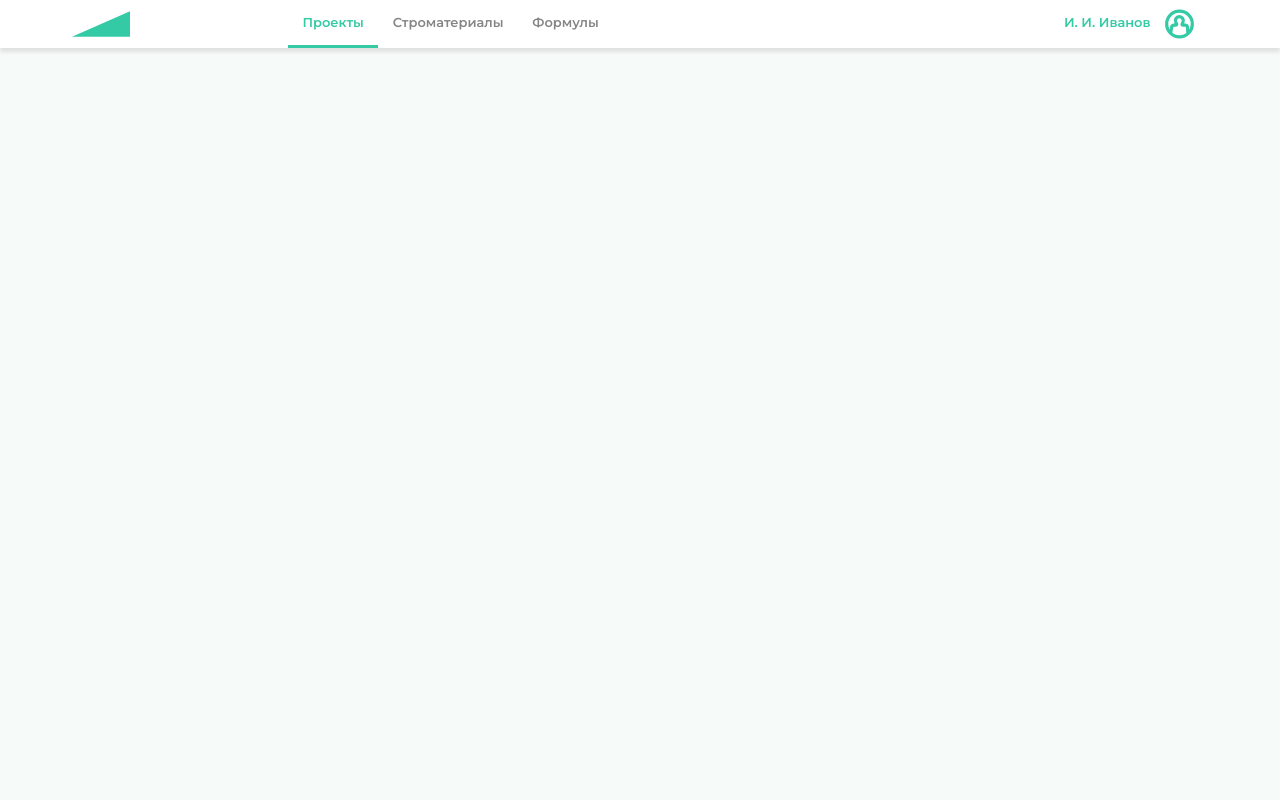
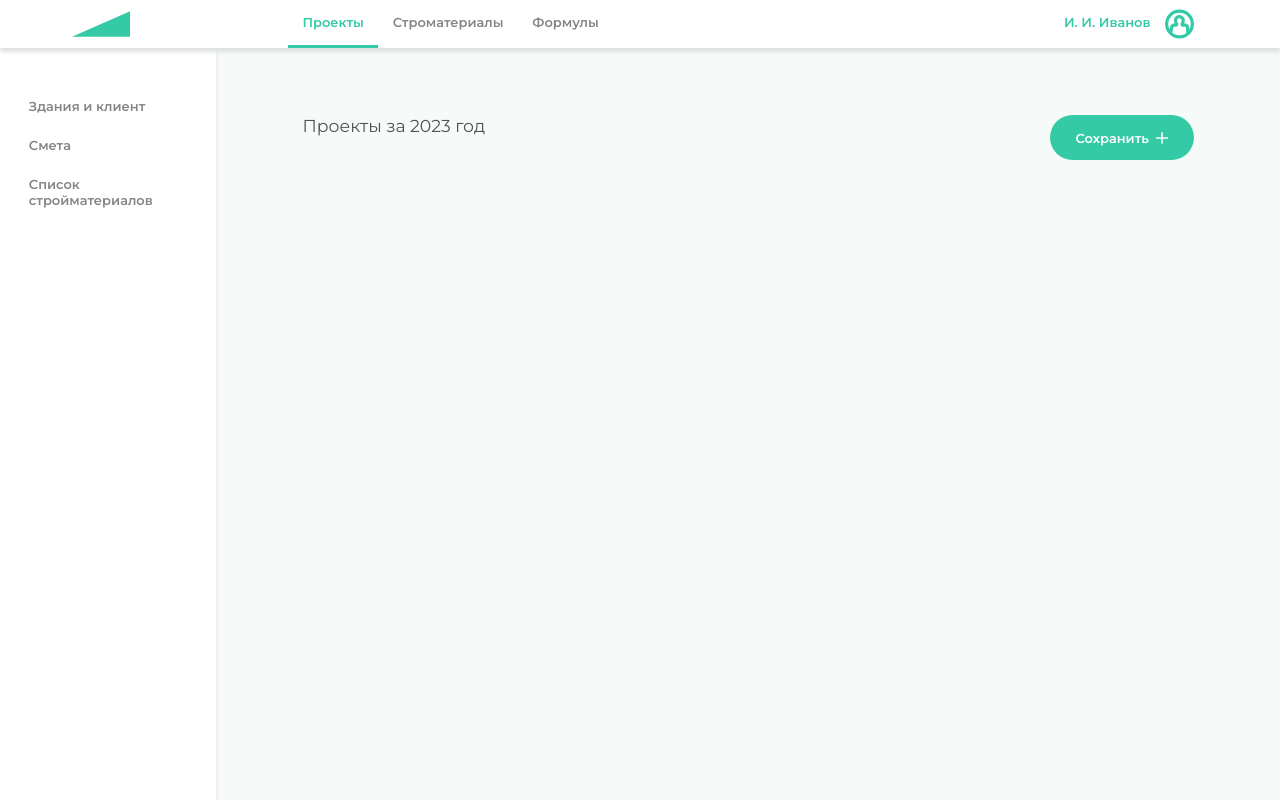
Before and after one commit to MariaSadovn1kova/project_and_resource_management, a Vue app in the folder client/: page /create_project in a window 1280 px wide. Built offline with nearby package versions, Linux system fonts and the light colour scheme.

Commit message:
Верстка

```diff
--- a/client/src/App.vue
+++ b/client/src/App.vue
@@ -4,6 +4,7 @@
     <div class="app__container">
       <main-sidebar v-if = "this.$route.name=='Projects'" class="main__sidebar" :sidebar_menu_items = "sidebar_projects_items" :default_active_item = "sidebar_projects_items[0]"/>
       <main-sidebar v-if = "this.$route.name=='Materials'" class="main__sidebar" :sidebar_menu_items = "sidebar_materials_items" :default_active_item = "sidebar_projects_items[0]"/>
+      <main-sidebar v-if = "this.$route.name=='CreateProject'" class="main__sidebar" :sidebar_menu_items = "sidebar_create_project_items" :default_active_item = "sidebar_projects_items[0]"/>
       <router-view class="router-view"/>
     </div>
   </div>
@@ -22,6 +23,11 @@
         { title:'Фундамент'},
         { title:'Коробка'},
         { title:'Крыша'},
+        ],
+        sidebar_create_project_items:[
+        { title:'Здания и клиент'},
+        { title:'Смета'},
+        { title:'Список стройматериалов'},
         ],
       }
     }
--- a/client/src/components/UI/menu/Navbar.vue
+++ b/client/src/components/UI/menu/Navbar.vue
@@ -22,7 +22,7 @@ export default {
         }
     },
     methods: {
-        setActive(newActive){
+        setActive(newActive, sidebarActive){
             this.activePage = newActive;
         }
     }
--- a/client/src/router/index.js
+++ b/client/src/router/index.js
@@ -14,6 +14,11 @@ const routes = [
     path: '/materials',
     name: 'Materials',
     component: () => import('../views/Materials.vue')
+  },
+  {
+    path: '/create_project',
+    name: 'CreateProject',
+    component: () => import('../views/CreateProject.vue')
   }
 ]
 
--- /dev/null
+++ b/client/src/views/CreateProject.vue
@@ -0,0 +1,45 @@
+<template>
+  <div class="create-project__container">
+    <div class="header__container">
+      <div class="projects__tittle">
+        Проекты за 2023 год
+      </div>
+        <custom-button class="save__btn">
+        <div class="button__content">
+          <div class="button__title">
+            Сохранить
+          </div>
+          <img class="projects__img" src="@/assets/add__picture.svg">
+        </div>
+      </custom-button>
+    </div>
+    <div class=""></div>
+  </div>
+</template>
+
+<script>
+export default {
+
+}
+</script>
+
+<style lang="scss" scoped>
+ .header__container{
+    display: flex;
+    justify-content: space-between;
+    .projects__tittle{
+      font-size: 1.2rem;
+      color: #525252;
+    }
+    .projects__img{
+      width: 0.8rem;
+    }
+    .button__content{
+      display: flex;
+      justify-content: space-between;
+    }
+    .save__btn{
+        width: 10rem;
+    }
+  }
+</style>
--- a/client/src/views/Projects.vue
+++ b/client/src/views/Projects.vue
@@ -2,9 +2,9 @@
   <div class="projects__container">
     <div class="header__container">
       <div class="projects__tittle">
-        Проекты за 2023 год
+        Проекты за {{this.$store.state.active_sidebar_menu_item}} год
       </div>
-      <router-link to="/">
+      <router-link to="/create_project">
         <custom-button>
         <div class="button__content">
           <div class="button__title">
@@ -18,7 +18,6 @@
     <local-navbar :menu_items = "menu_items" :active_menu_item = "active_menu_item" @change="changeActive"/>
     <input class="projects__search" type="text" placeholder="Адрес проекта..." v-model="searchQuery">
     <project-list :projects = "sortedAndSearchProject"/>
-    <p>{{$store.state.active_sidebar_menu_item}}</p>
   </div>
 </template>
 
@@ -36,6 +35,7 @@ export default {
         {id: 2, address: 'ул. Некрасова 31', client_name: 'Петров Петр Петрович', date: '12.01.2023', status: 'finished'},
       ],
       active_menu_item: 'all',
+      active_sidebar_menu_item: '2023',
       searchQuery: '',
       selectedSort: '',
     }
@@ -43,7 +43,7 @@ export default {
   methods: {
     changeActive(active){
       this.active_menu_item = active;
-    }
+    },
   },
   computed:{
         sortedProject(){
```
